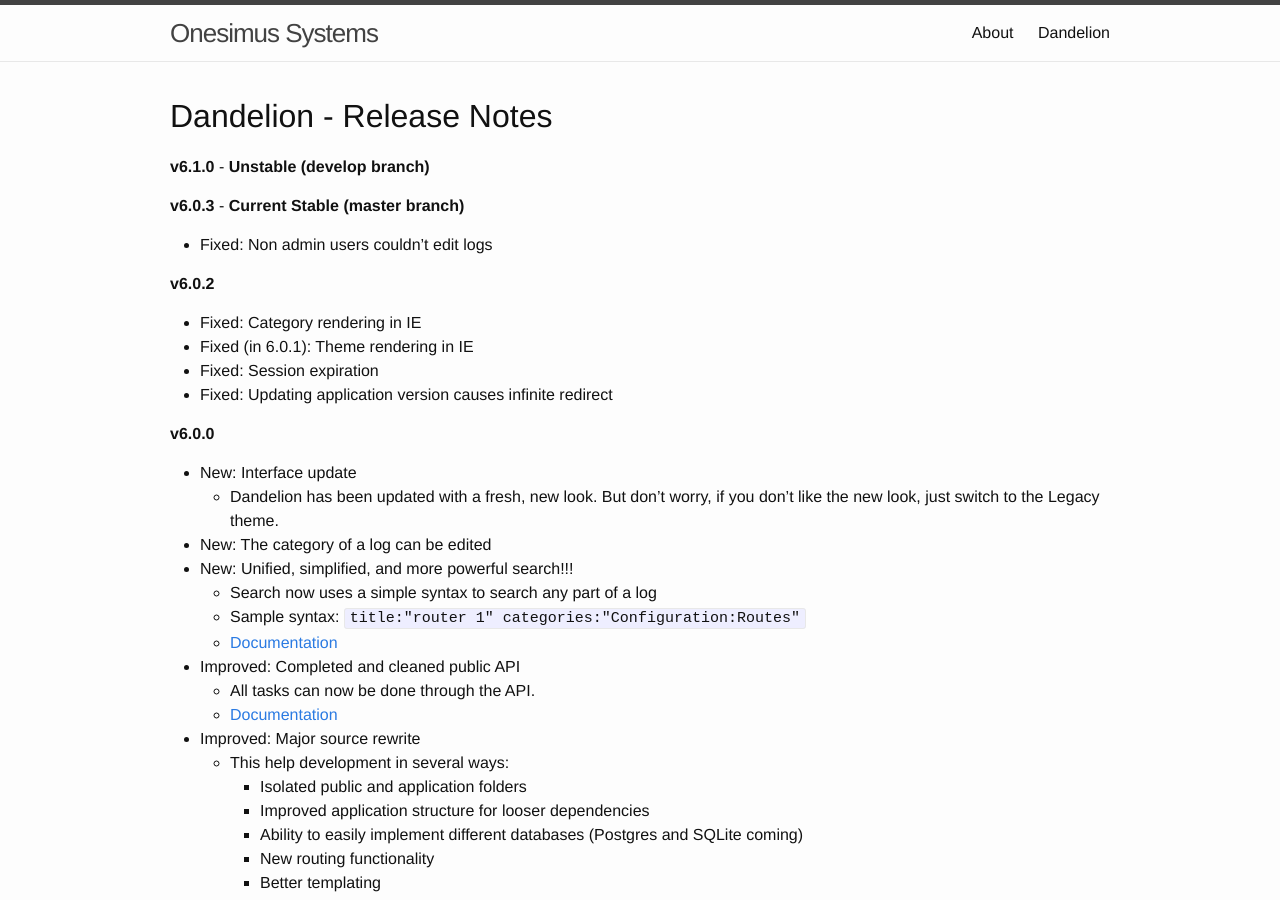
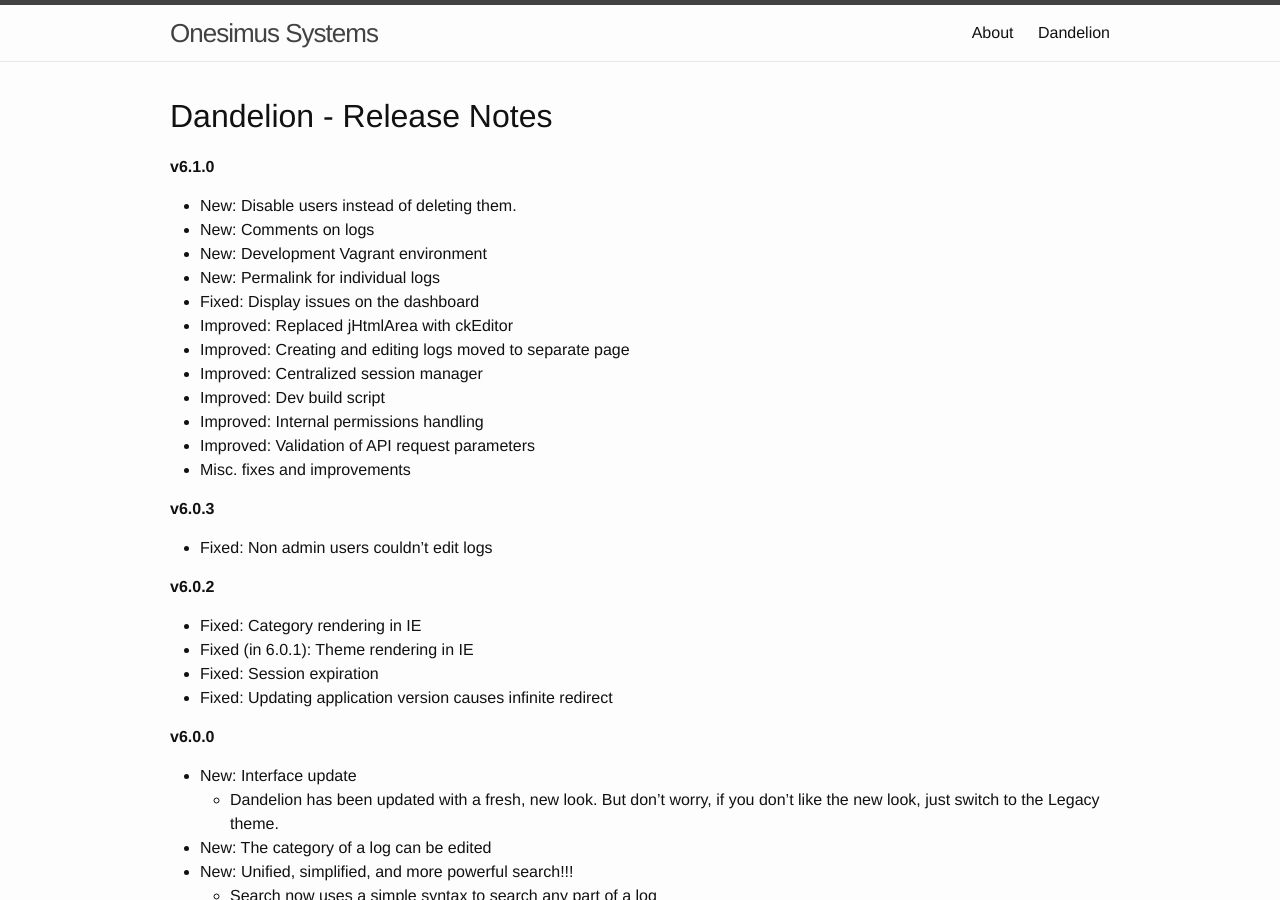
Before and after one commit to onesimus-systems/onesimus-systems.github.io, a Jekyll site: the page built from dandelion/release-notes.md, in a window 1280 px wide and 900 px high. Built offline with Jekyll 4.4.1, drawn with Linux system fonts in a browser that asks for light colours.

Commit message:
Updated Dandelion pages for version 6.1.0

```diff
--- a/dandelion/release-notes.md
+++ b/dandelion/release-notes.md
@@ -7,9 +7,22 @@ permalink: /dandelion/release-notes/
 Dandelion - Release Notes
 -------------------------
 
-**v6.1.0** - **Unstable (develop branch)**
+**v6.1.0**
 
-**v6.0.3** - **Current Stable (master branch)**
+- New: Disable users instead of deleting them.
+- New: Comments on logs
+- New: Development Vagrant environment
+- New: Permalink for individual logs
+- Fixed: Display issues on the dashboard
+- Improved: Replaced jHtmlArea with ckEditor
+- Improved: Creating and editing logs moved to separate page
+- Improved: Centralized session manager
+- Improved: Dev build script
+- Improved: Internal permissions handling
+- Improved: Validation of API request parameters
+- Misc. fixes and improvements
+
+**v6.0.3**
 
 - Fixed: Non admin users couldn't edit logs
 
--- a/dandelion/versioncheck.json
+++ b/dandelion/versioncheck.json
@@ -3,4 +3,4 @@ title: Dandelion Online version Check
 permalink: /dandelion/versioncheck
 ---
 
-{"version":"6.0.3","name":"Phoenix","url":"https://github.com/onesimus-systems/dandelion/releases/tag/v6.0.3"}
+{"version":"6.1.0","name":"Phoenix","url":"https://github.com/onesimus-systems/dandelion/releases/tag/v6.1.0"}
```
Also changed, not shown: dandelion/dandelion.md (+3 -2 lines), dandelion/upgrade.md (added, +36 -0 lines).
